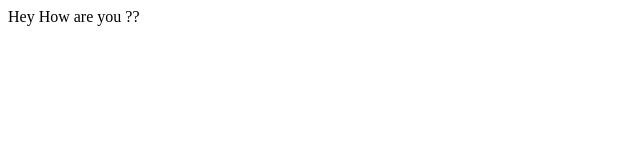
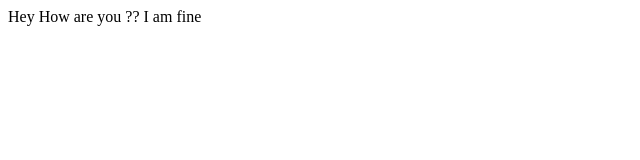
Before and after one commit to CodeWith-sakib/first, a plain HTML site: page index.html in a window 1280 px wide. Shown: the full height of the page, 0-640 px from the left. Drawn offline with Linux system fonts and the light colour scheme.

Commit message:
Update index.html

```diff
--- a/index.html
+++ b/index.html
@@ -7,6 +7,6 @@
 </head>
 
 <body>
-    Hey How are you ??
+    Hey How are you ??  I am fine
 </body>
 </html>
```
